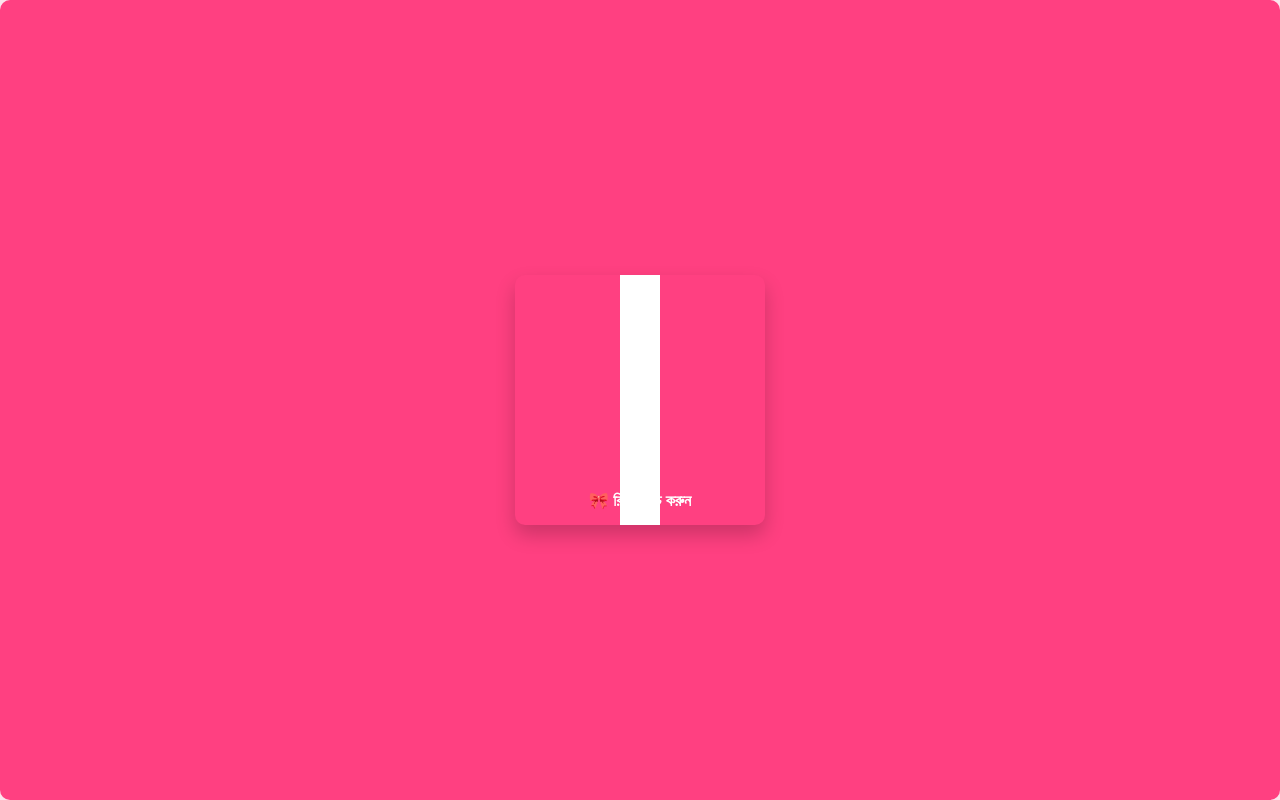
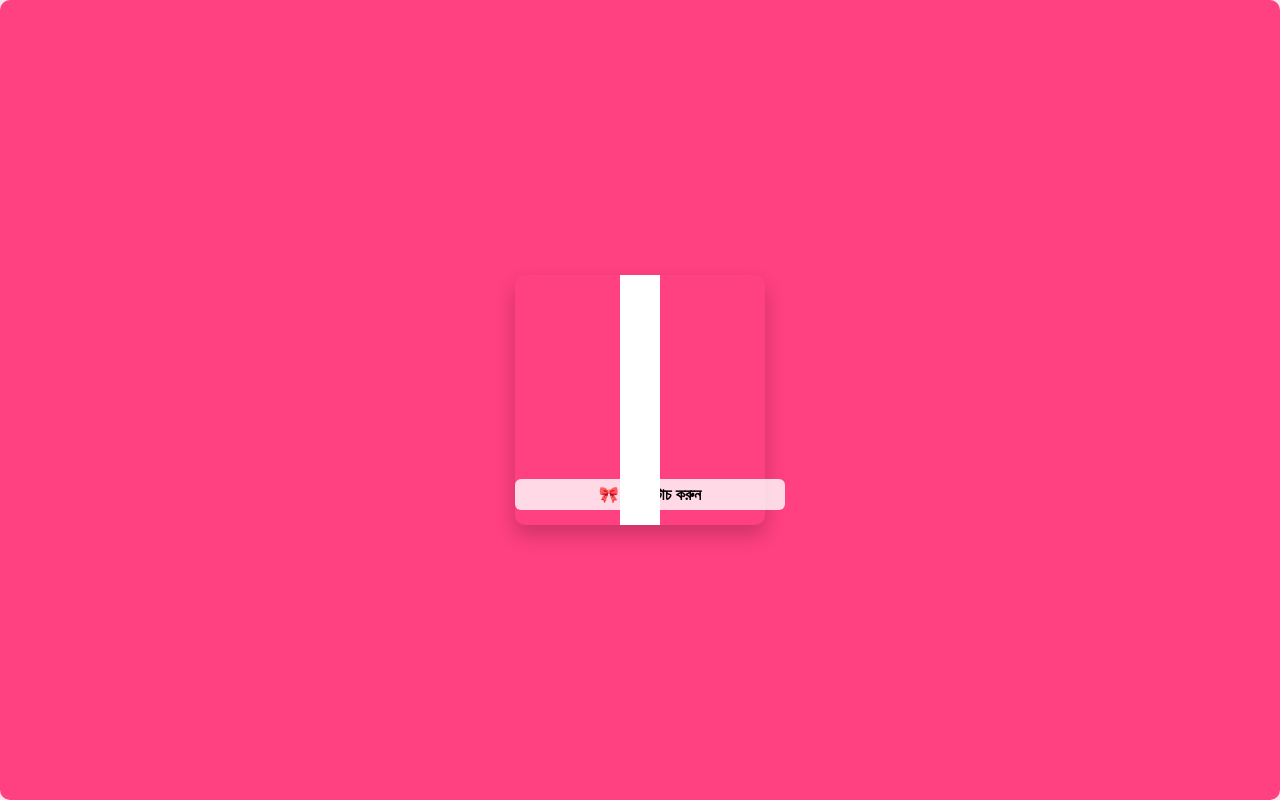
Before and after one commit to officialenayet/ae, a plain HTML site: page index.html in a window 1280 px wide. Drawn offline with Linux system fonts and the light colour scheme.

Commit message:
Update index.html

```diff
--- a/index.html
+++ b/index.html
@@ -102,7 +102,10 @@
   bottom: 15px;
   width: 100%;
   text-align: center;
-      color: white;
+  color: #000;
+  background-color: rgba(255, 255, 255, 0.8);
+  padding: 6px 10px;
+  border-radius: 6px;
   font-weight: bold;
   font-size: 16px;
   animation: blink 1s infinite;
```
Lines whose indentation alone changed are shown as unchanged.
